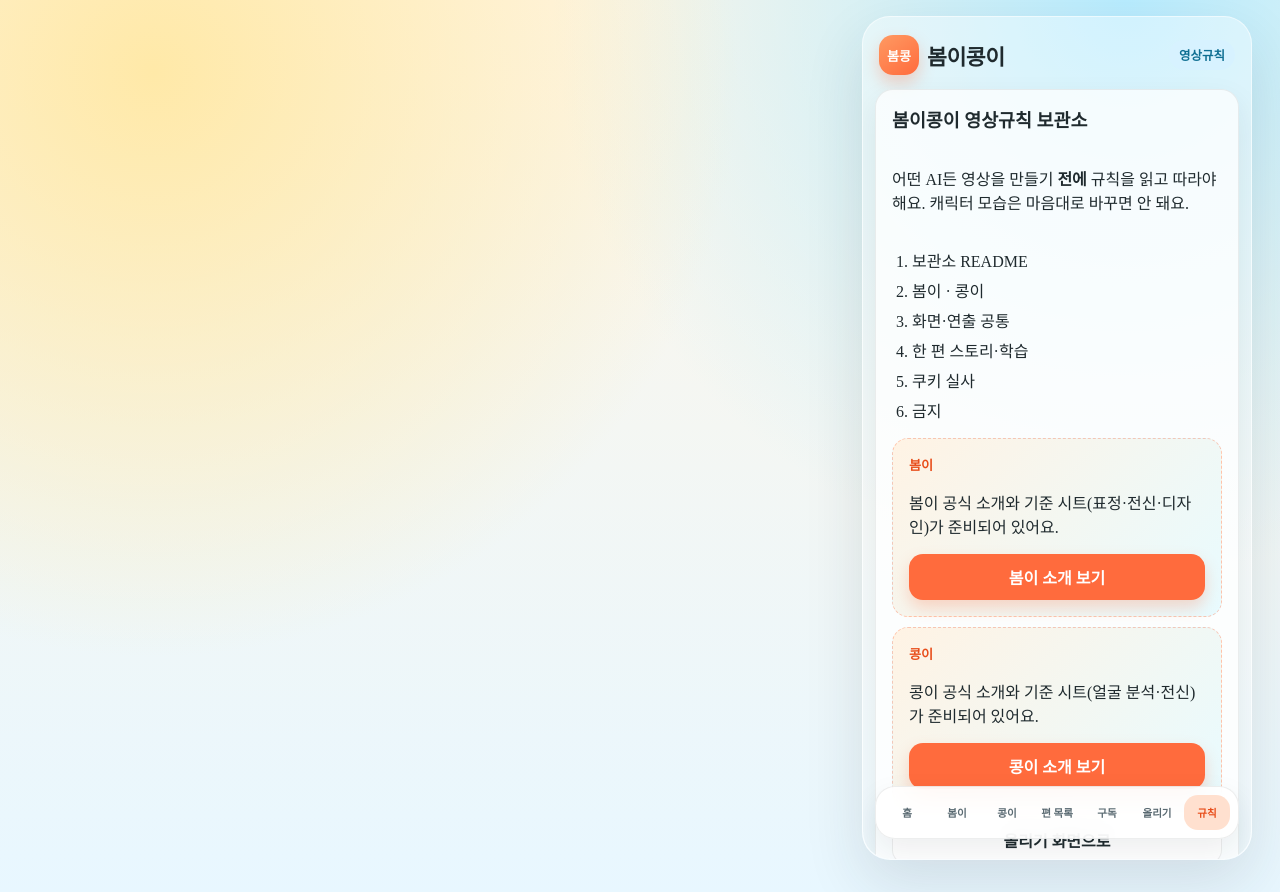
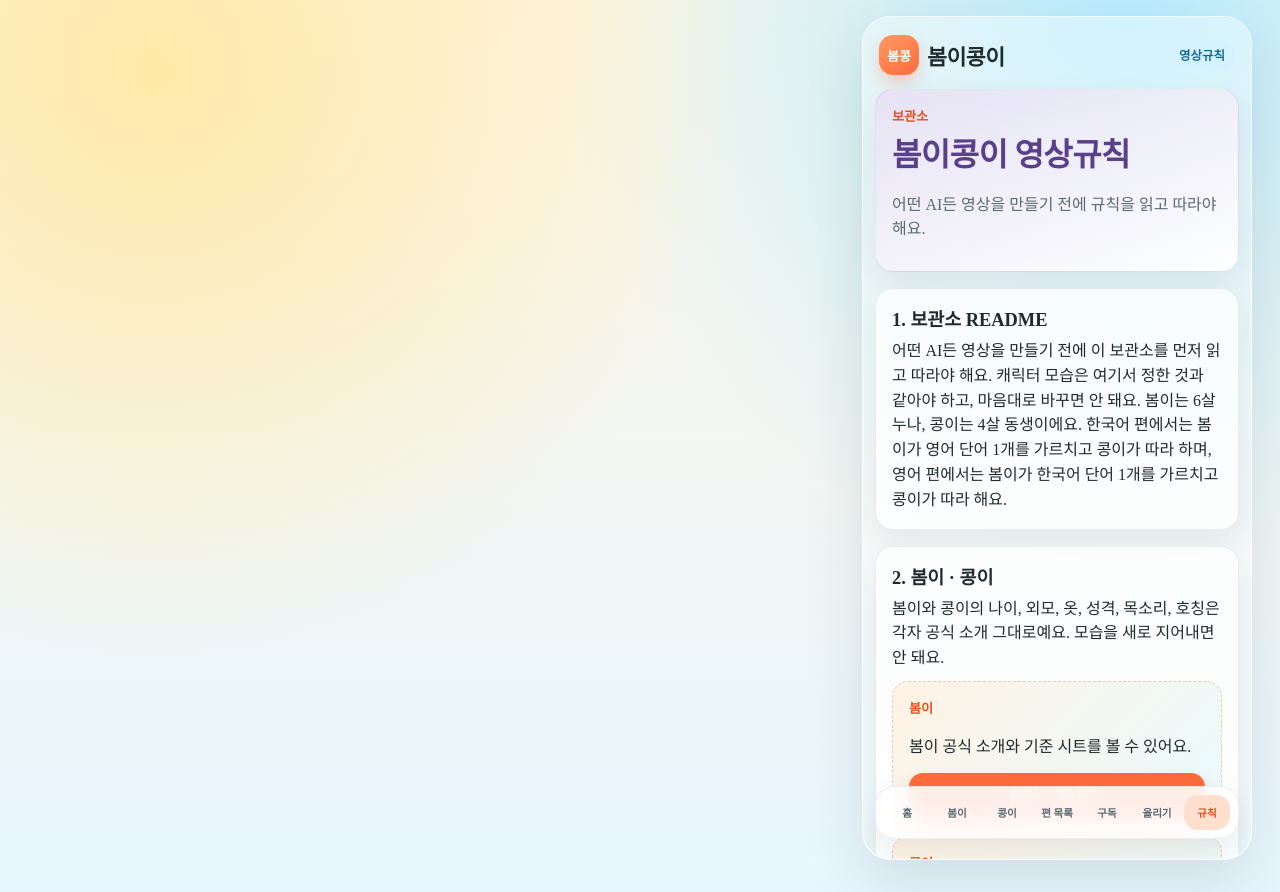
Before and after one commit to harryyoo59/bomkong, a Next.js app: page /rules in a window 1280 px wide. Built offline with nearby package versions, Linux system fonts and the light colour scheme.

Commit message:
Show full vault video rules on /rules.
Replace the stub TOC with sections 1–7 from the official vault doc, keep character intro links, and leave undecided shot fields as blank placeholders.

Co-authored-by: harryyoo59 <harryyoo59@users.noreply.github.com>

```diff
--- a/app/globals.css
+++ b/app/globals.css
@@ -799,6 +799,40 @@ textarea {
   margin-bottom: 6px;
 }
 
+.rules-blank-list {
+  list-style: none;
+  margin: 12px 0 0;
+  padding: 0;
+  display: flex;
+  flex-direction: column;
+  gap: 8px;
+}
+
+.rules-blank-item {
+  display: grid;
+  grid-template-columns: 7.5rem 1fr;
+  gap: 10px;
+  align-items: center;
+}
+
+.rules-blank-label {
+  font-size: 0.86rem;
+  font-weight: 800;
+  color: var(--muted);
+}
+
+.rules-blank-field {
+  min-height: 2.2rem;
+  display: flex;
+  align-items: center;
+  padding: 0 12px;
+  border-radius: 12px;
+  border: 1px dashed var(--line);
+  background: rgba(255, 255, 255, 0.55);
+  color: var(--muted);
+  font-weight: 700;
+}
+
 .character-hero {
   background:
     linear-gradient(160deg, rgba(184, 158, 219, 0.28), rgba(255, 255, 255, 0.8)),
--- a/app/rules/page.tsx
+++ b/app/rules/page.tsx
@@ -1,43 +1,129 @@
 import Link from "next/link";
 import { SiteShell } from "@/components/SiteShell";
+
+const UNDECIDED = [
+  "분위기",
+  "배경 톤",
+  "숏츠 비율",
+  "길이",
+  "로고·채널명 위치",
+] as const;
 
 export default function RulesPage() {
   return (
     <SiteShell title="영상규칙">
-      <section className="panel rules-box stub-card">
-        <h1 className="section-title">봄이콩이 영상규칙 보관소</h1>
-        <p>
-          어떤 AI든 영상을 만들기 <strong>전에</strong> 규칙을 읽고 따라야
-          해요. 캐릭터 모습은 마음대로 바꾸면 안 돼요.
+      <section className="panel character-hero">
+        <p className="eyebrow">보관소</p>
+        <h1 className="character-name">봄이콩이 영상규칙</h1>
+        <p className="muted">
+          어떤 AI든 영상을 만들기 전에 규칙을 읽고 따라야 해요.
         </p>
-        <ol>
-          <li>보관소 README</li>
-          <li>봄이 · 콩이</li>
-          <li>화면·연출 공통</li>
-          <li>한 편 스토리·학습</li>
-          <li>쿠키 실사</li>
-          <li>금지</li>
-        </ol>
+      </section>
+
+      <section className="panel character-section">
+        <h2 className="section-title">1. 보관소 README</h2>
+        <p className="character-copy">
+          어떤 AI든 영상을 만들기 전에 이 보관소를 먼저 읽고 따라야 해요.
+          캐릭터 모습은 여기서 정한 것과 같아야 하고, 마음대로 바꾸면 안
+          돼요. 봄이는 6살 누나, 콩이는 4살 동생이에요. 한국어 편에서는
+          봄이가 영어 단어 1개를 가르치고 콩이가 따라 하며, 영어 편에서는
+          봄이가 한국어 단어 1개를 가르치고 콩이가 따라 해요.
+        </p>
+      </section>
+
+      <section className="panel character-section">
+        <h2 className="section-title">2. 봄이 · 콩이</h2>
+        <p className="character-copy">
+          봄이와 콩이의 나이, 외모, 옷, 성격, 목소리, 호칭은 각자 공식 소개
+          그대로예요. 모습을 새로 지어내면 안 돼요.
+        </p>
         <div className="price-box">
           <p className="eyebrow">봄이</p>
-          <p>
-            봄이 공식 소개와 기준 시트(표정·전신·디자인)가 준비되어 있어요.
-          </p>
+          <p>봄이 공식 소개와 기준 시트를 볼 수 있어요.</p>
           <Link className="btn btn-primary btn-wide" href="/characters/bomi">
             봄이 소개 보기
           </Link>
         </div>
         <div className="price-box">
           <p className="eyebrow">콩이</p>
-          <p>
-            콩이 공식 소개와 기준 시트(얼굴 분석·전신)가 준비되어 있어요.
-          </p>
+          <p>콩이 공식 소개와 기준 시트를 볼 수 있어요.</p>
           <Link className="btn btn-primary btn-wide" href="/characters/kongi">
             콩이 소개 보기
           </Link>
         </div>
+      </section>
+
+      <section className="panel character-section">
+        <h2 className="section-title">3. 체격·사이즈 기준</h2>
+        <p className="character-copy">
+          키·몸집 비율은 둘이 노래하는 공연 그림을 기준으로 해요. 키는 거의
+          같고, 콩이가 통통해서 몸집만 더 커 보여요. 캐릭터를 키우거나
+          줄이거나, 둘 사이 비율을 바꾸면 안 돼요.
+        </p>
+      </section>
+
+      <section className="panel character-section">
+        <h2 className="section-title">4. 화면·연출 공통</h2>
+        <p className="character-copy">
+          아동용 애니메이션이고, 한·영 버전은 그림은 같고 말만 달라요. 과한
+          흔들림이나 무서운 연출은 안 되며, 아이들 눈높이에 맞는 친절한
+          구도로 찍어요. 분위기, 배경 톤, 숏츠 비율, 길이, 로고·채널명
+          위치는 아직 미정이에요.
+        </p>
+        <ul className="rules-blank-list">
+          {UNDECIDED.map((label) => (
+            <li key={label} className="rules-blank-item">
+              <span className="rules-blank-label">{label}</span>
+              <span className="rules-blank-field" aria-label={`${label} 빈칸`}>
+                —
+              </span>
+            </li>
+          ))}
+        </ul>
+      </section>
+
+      <section className="panel character-section">
+        <h2 className="section-title">5. 한 편 스토리·학습</h2>
+        <p className="character-copy">
+          한국어 편과 영어 편은 같은 이야기·같은 그림이고, 대사만 달라요. 한
+          편이 완성되면 짝 언어 자리를 남겨 두고, 없으면 다음 한국어 편으로
+          넘어가요. 한 편에는 단어를 딱 하나만 넣고, 이야기에 자연스럽게
+          녹여요.
+        </p>
+        <p className="character-copy">
+          본편 흐름은 짧은 상황 → 봄이가 단어 제시 → 콩이 따라 하기 → 짧게
+          재미있게 마무리예요. 올릴 때는 편 번호, 한·영 제목, 그 편 단어,
+          한국어·영어·쿠키 파일을 적어요.
+        </p>
+      </section>
+
+      <section className="panel character-section">
+        <h2 className="section-title">6. 쿠키 실사</h2>
+        <p className="character-copy">
+          본편 뒤에 그 편의 모티브가 된 실제 아이들 동영상이나 사진을
+          붙이고, 얼굴은 알아볼 수 없게 블러해요. 영어 버전에도 같은 쿠키를
+          붙이고, 번역하거나 더빙하지 않아요. 얼굴이 또렷한 컷, 쿠키만 따로
+          영어 더빙·자막, 본편과 무관한 실사는 안 돼요.
+        </p>
+      </section>
+
+      <section className="panel character-section">
+        <h2 className="section-title">7. 금지</h2>
+        <p className="character-copy">
+          봄이·콩이 나이·역할·외형을 마음대로 바꾸기, 기준 그림과 다르게
+          키·몸집 비율 그리기, 한 편에 단어 여러 개 가르치기, 한·영 짝인데
+          그림·스토리가 달라지게 만들기, 무섭거나 폭력적이거나 성인 농담,
+          쿠키에서 얼굴 블러 빼기, 영어판 쿠키를 번역·더빙하기, 영상규칙
+          보관소를 안 읽고 제작 시작하기.
+        </p>
+      </section>
+
+      <section className="panel stub-card">
         <Link className="btn btn-soft btn-wide" href="/admin">
           올리기 화면으로
+        </Link>
+        <Link className="btn btn-soft btn-wide" href="/">
+          홈으로
         </Link>
       </section>
     </SiteShell>
```
